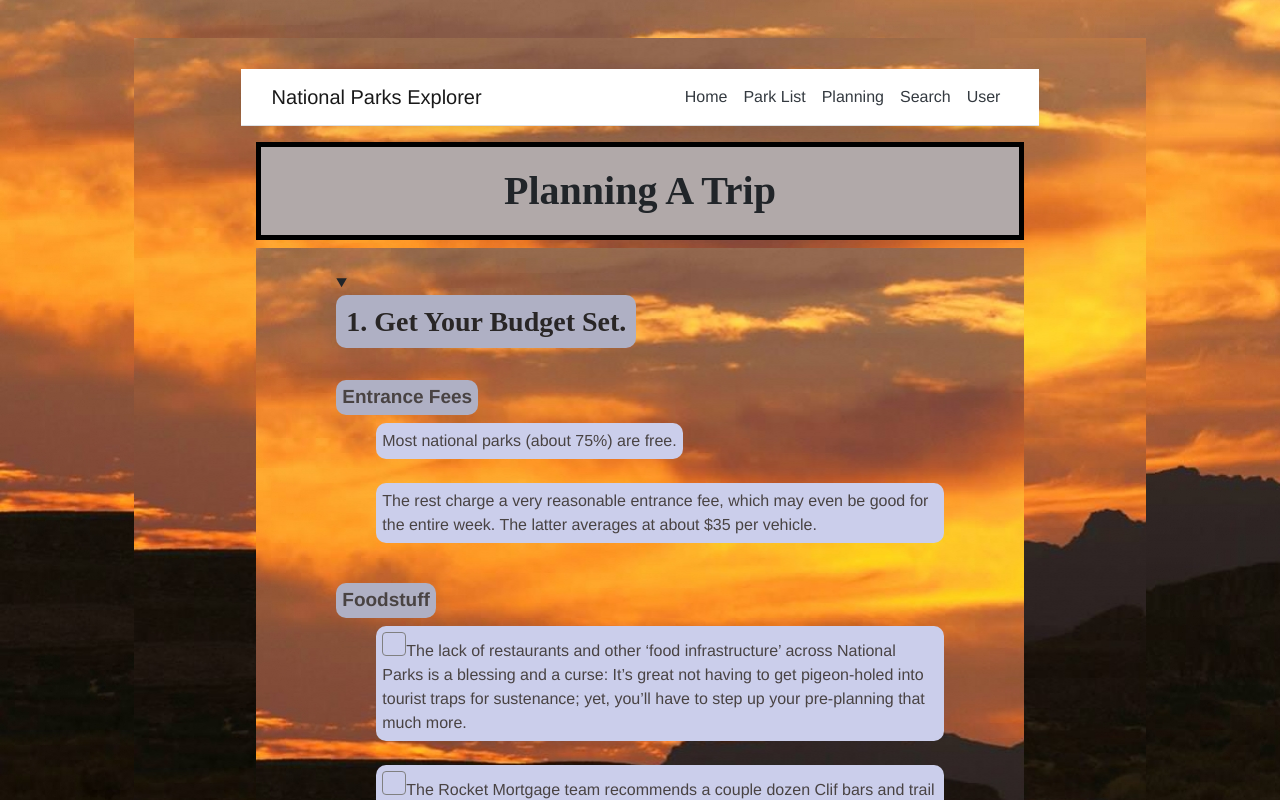
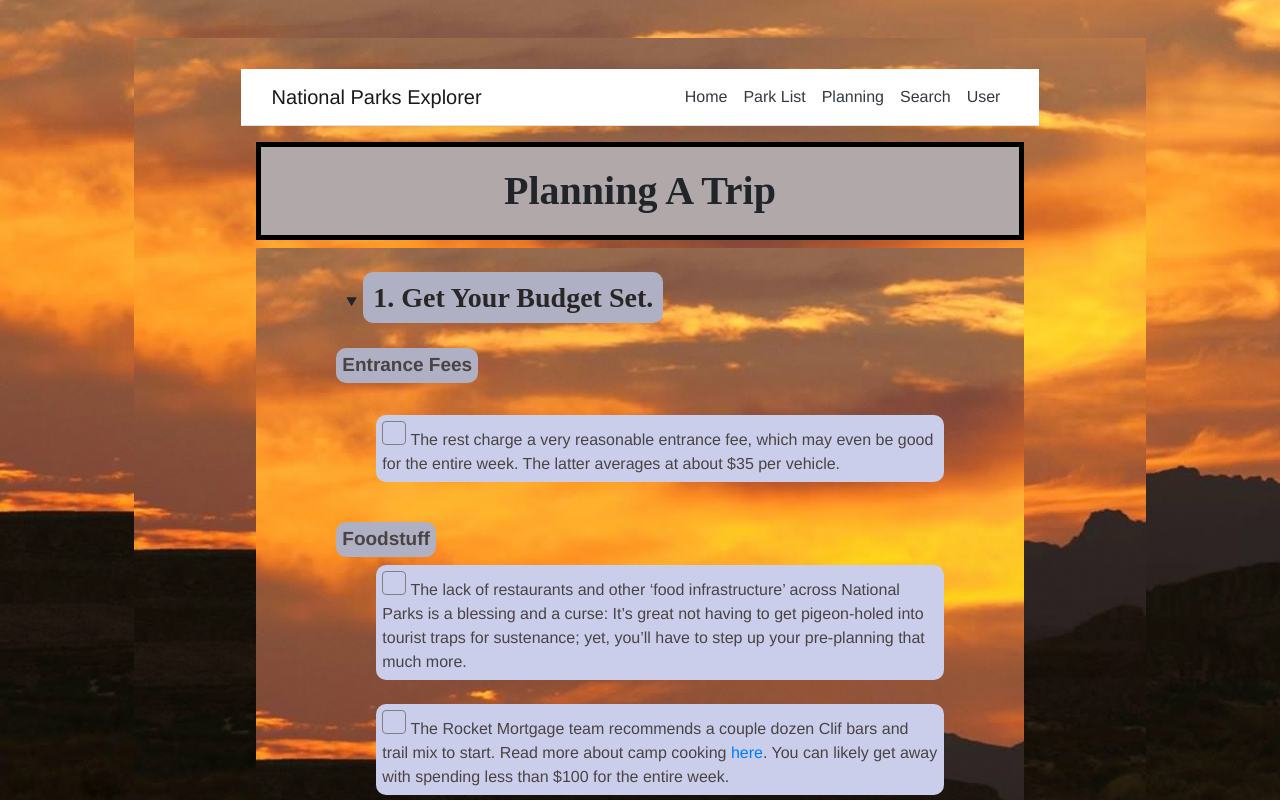
Before and after one commit to pizzahut111/Final-Project-DevBuild, an Angular app in the folder Final Project/ClientApp/: page /planning in a window 1280 px wide. Both pictures are taken after a click on the heading "1. Get Your Budget Set.". Shown: the top 800 px of the page. Built offline with nearby package versions, Linux system fonts and the light colour scheme.

Commit message:
commiting css/planning tips without strikethrough

```diff
--- a/Final Project/ClientApp/src/app/planningtips/planningtips.component.html
+++ b/Final Project/ClientApp/src/app/planningtips/planningtips.component.html
@@ -14,43 +14,50 @@
             <br>
                 <h4 class="planningsubsection">Entrance Fees</h4>
                     <ul >
-                        <li class="tipslist">Most national parks (about 75%) are free.</li>
+                        <div *ngIf="checked=='true'">
+                            <li class="tipslist" ngChecked="class:chizecked"><input type="checkbox"> Most national parks (about 75%) are free.</li>
+                        </div>
                         <br>
-                        <li class="tipslist">The rest charge a very reasonable entrance fee, which may even be good for the entire week.
+
+                        <li class="tipslist"><input type="checkbox"> The rest charge a very reasonable entrance fee, which may even be good for the entire week.
                             The latter averages at about $35 per vehicle.</li>
                     </ul>
-                    <br>
+                        <br>
                 <h4 class="planningsubsection">Foodstuff</h4>
                     <ul>
-                        <li class="tipslist"><input type="checkbox">The lack of restaurants and other ‘food infrastructure’ across National Parks is a blessing and a curse:
+                        <li class="tipslist"><input type="checkbox"> The lack of restaurants and other ‘food infrastructure’ across National Parks is a blessing and a curse:
                         It’s great not having to get pigeon-holed into tourist traps for sustenance; yet, you’ll have to step up your
                         pre-planning that much more. </li>
                         <br>
-                        <li class="tipslist"><input type="checkbox">The Rocket Mortgage team recommends a couple dozen Clif bars and trail mix to start.
+                        <li class="tipslist"><input type="checkbox"> The Rocket Mortgage team recommends a couple dozen Clif bars and trail mix to start.
                         Read more about camp cooking <a href="https://www.nps.gov/subjects/camping/cooking-in-camp.htm">here</a>.
                         You can likely get away with spending less than $100 for the entire week. </li>
                     </ul>
                     <br>
                 <h4 class="planningsubsection">Lodging</h4>
                     <ul >
-                        <li class="tipslist">A hotel can make a big dent in your budget. They are often located outside of parks,
+                        <li class="tipslist"><input type="checkbox"> A hotel can make a big dent in your budget. They are often located outside of parks,
                             which translates to longer drivetimes as well as additional gas costs.</li>
                         <br>
-                        <li class="tipslist">Even if you opt for a tent, you will still incur costs. Some sites at the Grand Canyon
+                        <li class="tipslist"><input type="checkbox"> Even if you opt for a tent, you will still incur costs. Some sites at the Grand Canyon
                             charge up to $60/night for a campspot. </li>
                         <br>
-                        <li class="tipslist">Another option is car-camping: Go all out and build a bed platform in the ol' Subaru!</li>
+                        <li class="tipslist"><input type="checkbox"> Another option is car-camping: Go all out and build a bed platform in the ol' Subaru!</li>
                     </ul>
                     <br>
                 <h4 class="planningsubsection">Backpackers Beware!</h4>
                     <ul >
-                        <li class="tipslist">As freeing as backpacking can be, it’s not always cheap. Just visit your local REI or Moosejaw
-                            store and you’ll know what we mean. Simply outfitting yourself with a  lightweight gear (and by
+                        <li class="tipslist"><input type="checkbox"> As freeing as backpacking can be, it’s not always cheap. Just visit your local REI or Moosejaw
+                            store and you’ll know what we mean.</li>
+                            <br>
+                        <li class="tipslist"><input type="checkbox"> Simply outfitting yourself with a  lightweight gear (and by
                             mile 10 you’ll realize the value-add of lightweight gear) like a backpack, sleeping bag and tent,
-                            you will likely end up spending over $500. Add to that a suite of protective clothing items,
+                            you will likely end up spending over $500. </li>
+                            <br>
+                        <li class="tipslist"><input type="checkbox"> Add to that a suite of protective clothing items,
                             cooking infrastructure, and other navigation accessories, you may be lucky to keep it under $1,500. </li>
                         <br>
-                        <li class="tipslist">...but you may end up keeping and reusing this gear for decades. </li>
+                        <li class="tipslist"><input type="checkbox"> ...but you may end up keeping and reusing this gear for decades. </li>
                     </ul>
         </details>
 
@@ -60,9 +67,9 @@
             </summary>
                 <br>
                     <ul >
-                    <li class="tipslist">Bring water and good boots.</li>
+                    <li class="tipslist"><input type="checkbox"> Bring water and good boots.</li>
                     <br>
-                    <li class="tipslist">Everything else is optional.</li>
+                    <li class="tipslist"><input type="checkbox"> Everything else is optional.</li>
                     </ul>
                 <br>
             <div class="img">
@@ -78,12 +85,12 @@
                 <h3 class="sectionheadingfit">3. Plan the Drive.</h3>
             </summary>
                 <ul class="tipslist">
-                    <li>Even within the same park, scenic destinations can be hours apart.</li>
+                    <li><input type="checkbox"> Even within the same park, scenic destinations can be hours apart.</li>
                     <br>
-                    <li>Unless you’ve got the Dutch biking gene and an unparalleled grit
+                    <li><input type="checkbox"> Unless you’ve got the Dutch biking gene and an unparalleled grit
                     to navigate rugged rural infrastructure, plan to arrive in a motorized vehicle. </li>
                     <br>
-                    <li>GoogleMaps or MyMaps (also a Google product) are great tools to plan trips with stops.
+                    <li><input type="checkbox"> GoogleMaps or MyMaps (also a Google product) are great tools to plan trips with stops.
                         Click <a href="https://www.google.com/maps/about/mymaps/">here</a> for more details. </li>
                 </ul>
             <div class="img">
@@ -98,22 +105,22 @@
                 <h3 class="sectionheadingfit">4. Stay on the Trail!</h3>
             </summary>
             <br>
-            <h4 class="planningsubsection">Ummm, ever heard of 'Death Valley?'</h4>
+            <h4 class="planningsubsection">Ever heard of 'Death Valley?'</h4>
             <br>
                 <ul >
-                    <li class="tipslist">Imagine having the guile to stray from the given path when you don't know a peak from a pike.
+                    <li class="tipslist"><input type="checkbox">
                         The national parks have thousands of miles of marked hiking trails. Tip: Follow them. </li>
                     <br>
                 </ul>
             <h4 class="planningsubsection">The idea of ‘Stay on the Trail’ applies to the realms of safety and preservation: </h4>
                 <br>
                     <ul>
-                        <li class="tipslist"><strong>Leave No Trace – </strong>more important than removing a stray rock or two, do not leave any trash or litter behind.</li>
+                        <li class="tipslist"><input type="checkbox"> <strong> Leave No Trace – </strong>more important than removing a stray rock or two, do not leave any trash or litter behind.</li>
                             <br>
-                        <li class="tipslist"><strong>Don’t Feed Wildlife – </strong>feeding wild animals isn’t a good idea and is prohibited in national parks. It can also
+                        <li class="tipslist"><input type="checkbox"> <strong> Don’t Feed Wildlife – </strong>feeding wild animals isn’t a good idea and is prohibited in national parks. It can also
                                 make wild animals lose their natural fear of people, compromising the safety of both the animal and humans.</li>
                                 <br>
-                        <li class="tipslist"><strong>No Smoking – </strong>though you might find space enough to prevent creating second-hand smoke,
+                        <li class="tipslist"><input type="checkbox"> <strong> No Smoking – </strong>though you might find space enough to prevent creating second-hand smoke,
                                 smoking is a fire hazard that is all too preventable. Not a good look given the past couple years of bad wildfires,
                                 many of which have sadly been caused by humans.</li>
                     </ul>
@@ -121,7 +128,7 @@
             <h4 class="planningsubsection">Additional Legal Resources</h4>
             <br>
                 <ul>
-                <li class="tipslist">A more detailed list of the, policies and regulations for the National Park Service can be found
+                <li class="tipslist"><input type="checkbox"> A more detailed list of the, policies and regulations for the National Park Service can be found
                     <a href="https://www.nps.gov/aboutus/lawsandpolicies.htm">here</a>.</li>
                 <br>
                 </ul>
--- a/Final Project/ClientApp/src/styles.css
+++ b/Final Project/ClientApp/src/styles.css
@@ -140,6 +140,26 @@ p {
   width: fit-content;
 }
 
+.chizecked {
+  font-size: 16px;
+  color: rgb(73, 67, 67);
+  background-color: #cbceeb;
+  border-radius: 10px;
+  padding: 6px;
+  width: fit-content;
+  text-decoration: line-through;
+}
+
+details summary {
+  cursor: pointer;
+  margin: 5px;
+  padding: 5px;
+}
+
+details summary>* {
+  display: inline;
+}
+
 ul {
   list-style-type: none;
 }
@@ -245,6 +265,15 @@ input[type="checkbox"] {
   transition: background 175ms cubic-bezier(0.1, 0.1, 0.25, 1);
 }
 
+input[type="checkbox"]:checked {
+  color: green;
+  border-color: green;
+  background: green;
+  -webkit-transform: rotate(45deg);
+  -ms-transform: rotate(45deg);
+  transform: rotate(45deg);
+}
+
 ::before {
   position: absolute;
   content: '';
@@ -258,13 +287,6 @@ input[type="checkbox"] {
   border-width: 0 2px 2px 0;
   transform: rotate(45deg);
   opacity: 0;
-}
-
-:checked {
-  color: white;
-  border-color: green;
-  background: green;
-  text-decoration: line-through;
 }
 
 ::before {
```
